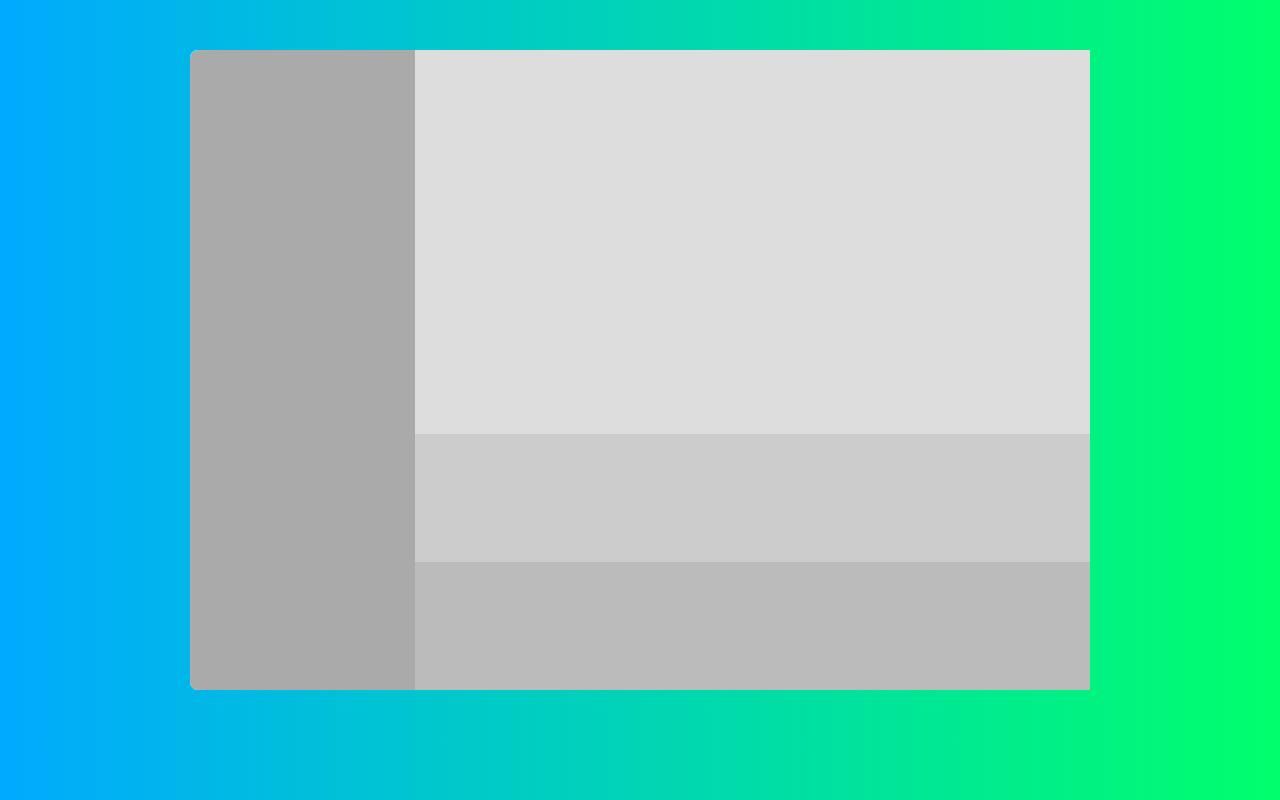
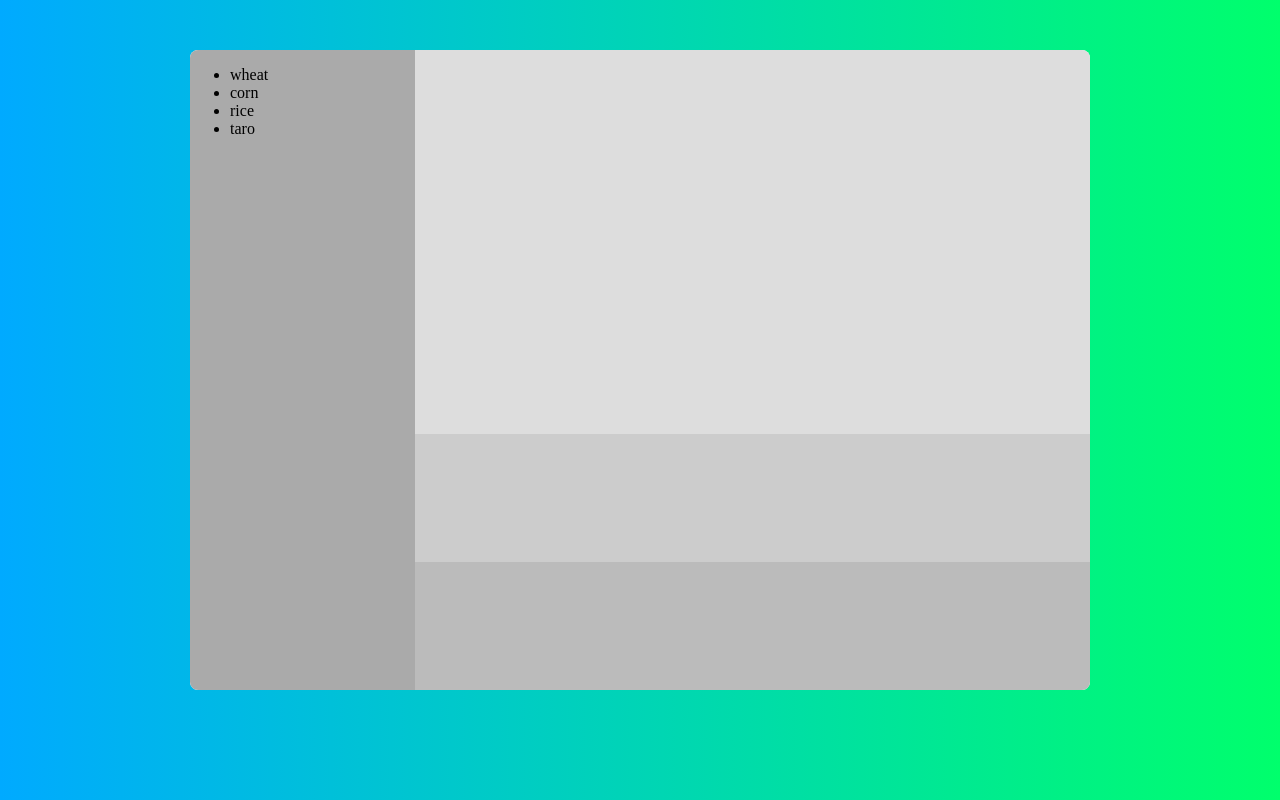
Before and after one commit to BryttanyBCH/perfect-greenhouse, a React (Create React App) app: page / in a window 1280 px wide. Built offline with nearby package versions, Linux system fonts and the light colour scheme.

Commit message:
Implement item selection feature in App
Added a new ItemSelection component for managing available and selected items. Double click functionality on items has been incorporated to move them between available and selected categories.

```diff
--- a/src/App.js
+++ b/src/App.js
@@ -1,13 +1,39 @@
+import ItemSelection from './ItemSelection';
+
 import "./styles.css"
+import {useState} from "react";
 
 function App() {
+   const testItems = ["wheat", "corn", "rice", "taro"];
+
+   const [itemsAvailable, setItemsAvailable] = useState(testItems);
+   const [itemsSelected, setItemsSelected] = useState([])
+
+   const handleItemAvailableDblClick = (item) => {
+      setItemsAvailable(itemsAvailable.filter(available => available !== item));
+      setItemsSelected([...itemsSelected, item]);
+   };
+
+   const handleItemSelectedDblClick = (item) => {
+      setItemsSelected(itemsSelected.filter(selected => selected !== item));
+      setItemsAvailable([...itemsAvailable, item]);
+   };
+
    return (
       <div className="crop-calculator">
-          <div className="crop-selection"></div>
+         <ItemSelection
+            className="crops-available"
+            items={itemsAvailable}
+            onItemDblClick={handleItemAvailableDblClick}
+         />
          <div className="right-column">
             <div className="diagram-result"></div>
             <div className="calculation-result"></div>
-              <div className="crops-selected"></div>
+            <ItemSelection
+               className="crops-selected"
+               items={itemsSelected}
+               onItemDblClick={handleItemSelectedDblClick}
+            />
          </div>
       </div>
    )
--- /dev/null
+++ b/src/ItemSelection.js
@@ -0,0 +1,17 @@
+import "./styles.css"
+
+function ItemSelection({ items, className, onItemDblClick }) {
+   return (
+      <div className={className}>
+         <ul>
+            {items.map((item, index) => (
+               <li key={index} onDoubleClick={() => onItemDblClick ? onItemDblClick(item) : undefined}>
+                  {item}
+               </li>
+            ))}
+         </ul>
+      </div>
+   );
+}
+
+export default ItemSelection;
--- a/src/styles.css
+++ b/src/styles.css
@@ -18,7 +18,7 @@ body {
     display: flex;
 }
 
-.crop-calculator .crop-selection {
+.crop-calculator .crops-available {
     width: 25%;
     height: 100%;
     background: #AAAAAA;
@@ -36,6 +36,7 @@ body {
     width: 100%;
     height: 60%;
     background: #DDDDDD;
+    border-top-right-radius: 8px;
 }
 
 .crop-calculator .right-column .calculation-result {
@@ -48,4 +49,5 @@ body {
     width: 100%;
     height: 20%;
     background: #BBBBBB;
+    border-bottom-right-radius: 8px;
 }
```
Lines whose indentation alone changed are shown as unchanged.
